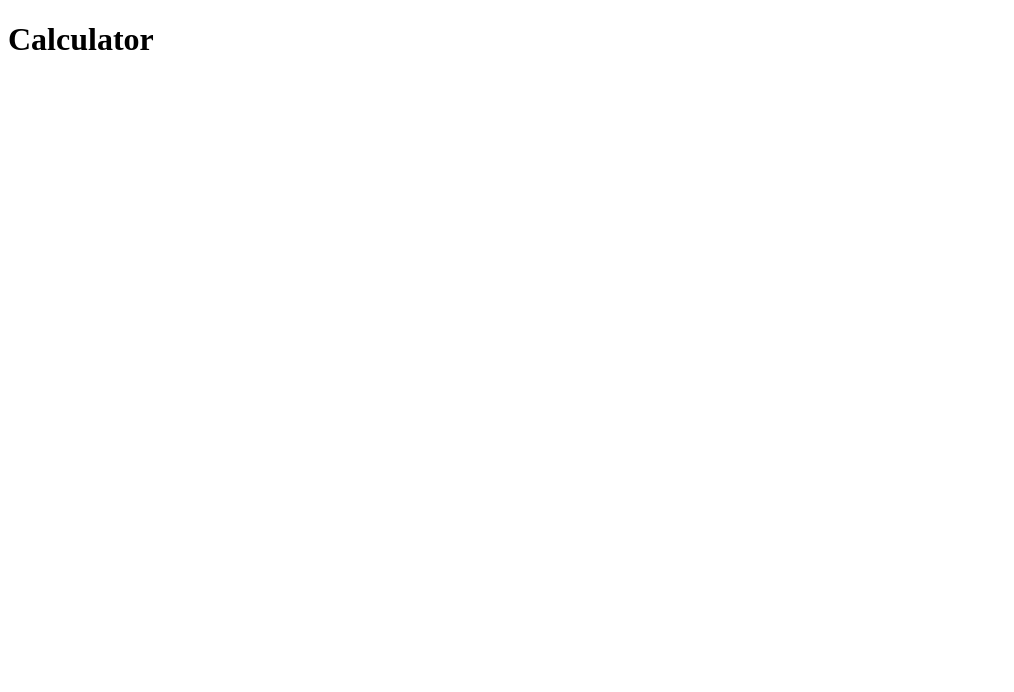
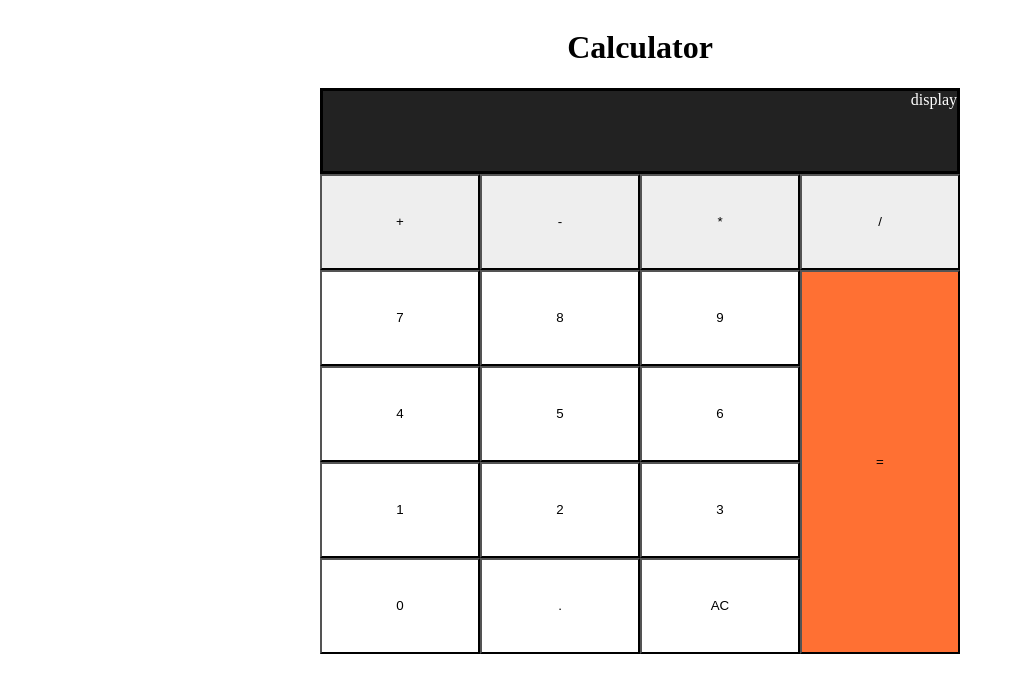
Before and after one commit to DanielKolocka/odin-calculator, a plain HTML site: page index.html in a window 1280 px wide. Shown: the whole page, without its empty margins (0-1014 px from the left). Drawn offline with Linux system fonts and the light colour scheme.

Commit message:
add html and basic csss styling to resemble a calculator

```diff
--- a/index.html
+++ b/index.html
@@ -5,8 +5,31 @@
     <meta name="viewport" content="width=device-width, initial-scale=1.0">
     <title>Calculator</title>
     <script src="script.js" defer></script>
+    <link rel="stylesheet" href="./styles.css">
 </head>
 <body>
     <h1>Calculator</h1>
+    <div class="calculator">
+        <div class="display">display</div>
+        <div class="buttons">
+            <button class="operator" id="+">+</button>
+            <button class="number" id="7">7</button>
+            <button class="number" id="4">4</button>
+            <button class="number" id="1">1</button>
+            <button class="number" id="0">0</button>
+            <button class="operator" id="-">-</button>
+            <button class="number" id="8">8</button>
+            <button class="number" id="5">5</button>
+            <button class="number" id="2">2</button>
+            <button class="number" id=".">.</button>
+            <button class="operator" id="*">*</button>
+            <button class="number" id="9">9</button>
+            <button class="number" id="6">6</button>
+            <button class="number" id="3">3</button>
+            <button class="number" id="AC">AC</button>
+            <button class="operator" id="/">/</button>
+            <button class="number" id="equals">=</button>
+        </div>
+    </div>
 </body>
 </html>
--- a/styles.css
+++ b/styles.css
@@ -0,0 +1,52 @@
+body {
+    display: flex;
+    flex-direction: column;
+    text-align: center;
+    align-items: center;
+    padding: 0;
+}
+
+.calculator {
+    display: flex;
+    flex-direction: column;
+    justify-content: baseline;
+    /* border-color: black;
+    border-style: solid; */
+    /* height: 80vh; */
+    width: 80vh;
+}
+
+.display {
+    border-color: black;
+    border-style: solid;
+    height: 10vh;
+    background-color: #222222;
+    color: #fff;
+    text-align: right;
+}
+
+.buttons {
+    display: flex;
+    flex-direction: column;
+    flex-wrap: wrap;
+    /* border-color: black;
+    border-style: solid; */
+    height: 60vh;
+}
+
+
+button {
+    height: 20%;
+    width: 25%;
+    padding: 0;
+    background-color: #fff;
+}
+
+#equals {
+    height: 80%;
+    background-color: #ff7033;
+}
+
+.operator {
+    background-color: #eee;
+}
```
